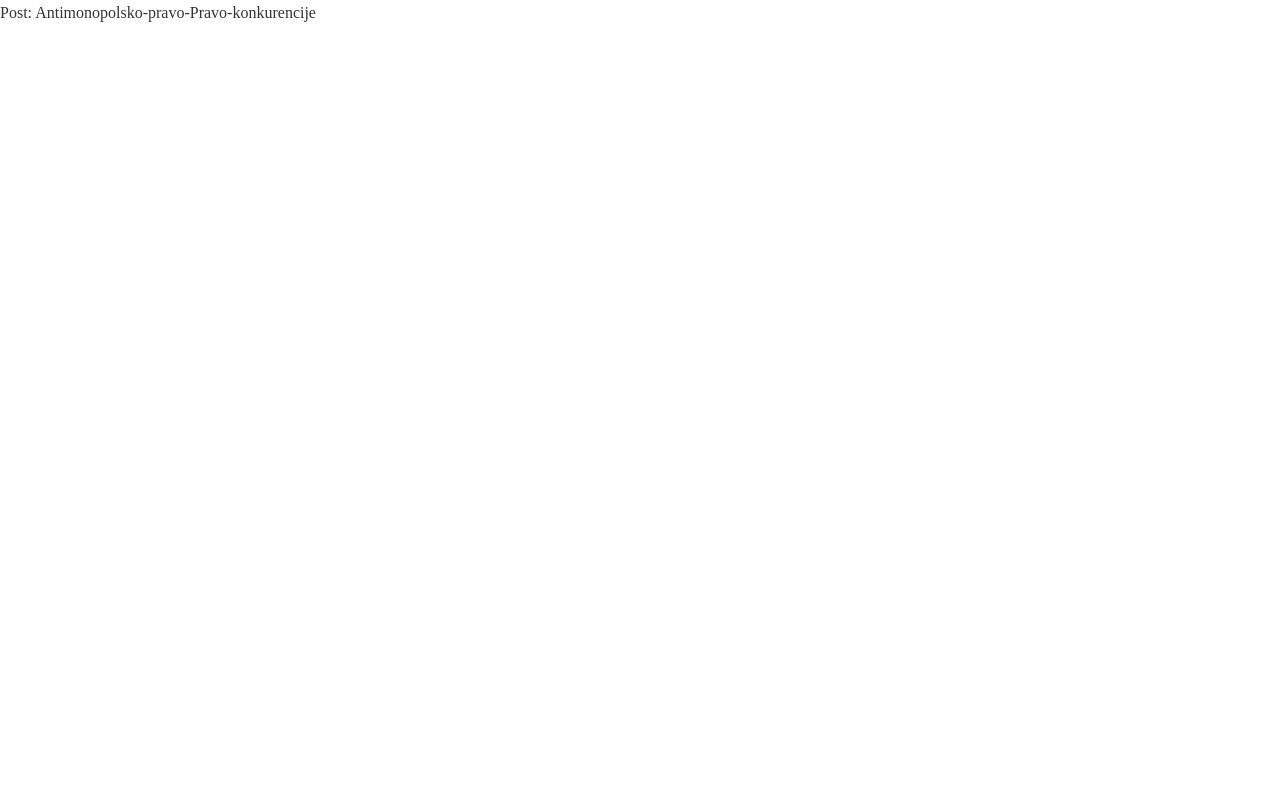
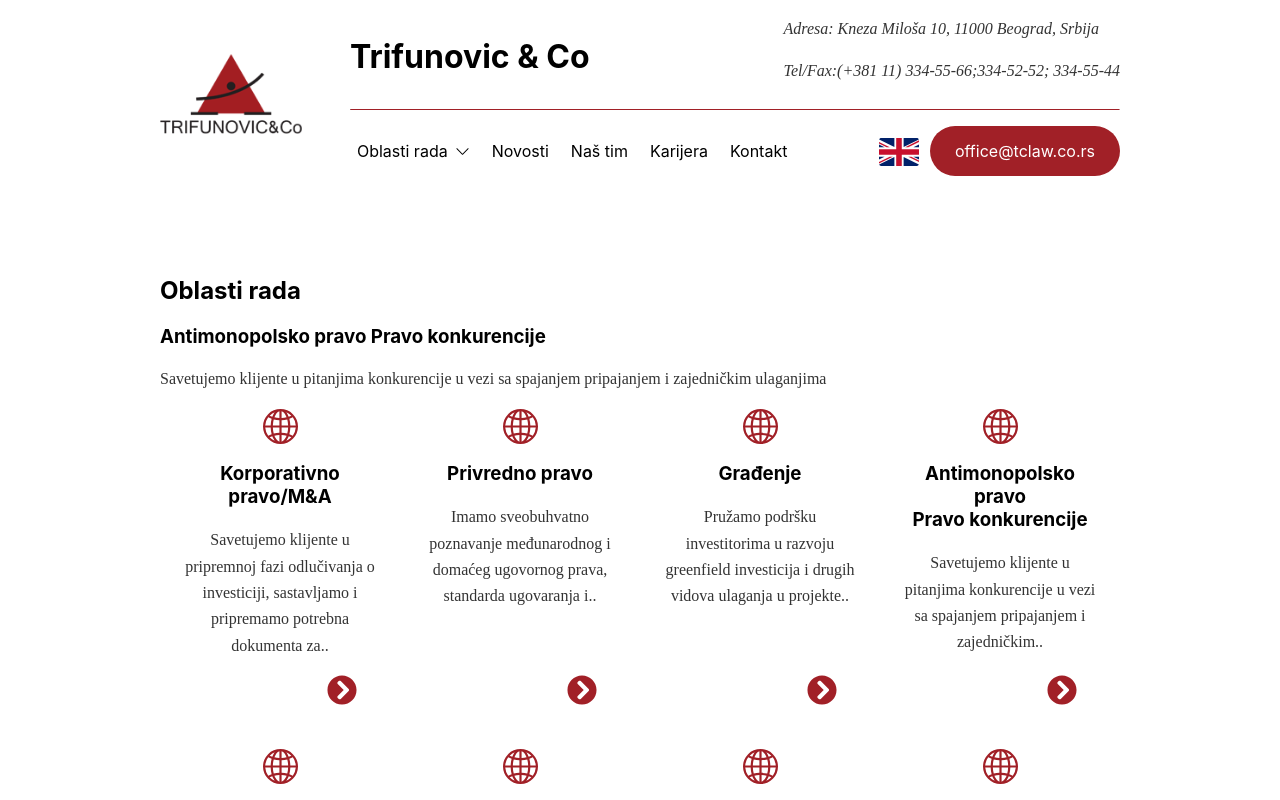
Before and after one commit to Matija8/Legacy-TC-Law-FE, a Next.js app: page /TC-law/oblasti-rada/Antimonopolsko-pravo-Pravo-konkurencije in a window 1280 px wide. Shown: the top 800 px of the page. Built offline with nearby package versions, Linux system fonts and the light colour scheme.

Commit message:
Work area links fixed

```diff
--- a/components/header.tsx
+++ b/components/header.tsx
@@ -171,9 +171,9 @@ export function Header() {
                     className="normal-text-size"
                     key={title}
                     closeMenu={closeMenu}
-                    href={`oblasti-rada/${id}`}
+                    href={`/oblasti-rada/${id}`}
                   >
-                    {title}
+                    <span className={'pre-wrap'}>{title} </span>
                   </NavItem>
                 ))}
               </div>
@@ -229,7 +229,7 @@ function NavItem({
   className?: string;
 }) {
   const router = useRouter();
-  const isActivePage = router.pathname === href;
+  const isActivePage = router.asPath === href;
   return (
     <li className={className}>
       <style jsx>
--- a/components/work-area-grid.tsx
+++ b/components/work-area-grid.tsx
@@ -11,7 +11,7 @@ export function WorkAreaGrid() {
       {workAreas.map((workArea) => (
         <WorkAreaCard key={workArea.title} link="https:www.google.com">
           {workArea.icon({ size: workElemHeaderIconSize })}
-          <h3 className={styles.preWrap}>{workArea.title}</h3>
+          <h3 className="pre-wrap">{workArea.title}</h3>
           <p>{substringToWord(workArea.text)}..</p>
         </WorkAreaCard>
       ))}
--- a/data/oblasti-rada.tsx
+++ b/data/oblasti-rada.tsx
@@ -1,6 +1,6 @@
 import { BsGlobe2 } from 'react-icons/bs';
 
-interface WorkArea {
+export interface WorkArea {
   id: string;
   title: string;
   text: string;
--- /dev/null
+++ b/pages/oblasti-rada/[workAreaId].tsx
@@ -0,0 +1,51 @@
+import { Footer } from 'components/footer';
+import { Header } from 'components/header';
+import { SiteHead } from 'components/site-head';
+import { WorkAreaGrid } from 'components/work-area-grid';
+import { workAreas, WorkArea } from 'data/oblasti-rada';
+import { useRouter } from 'next/router';
+import styles from 'styles/Home.module.scss';
+
+const WorkAreaPage = ({ workArea }: { workArea: WorkArea }) => {
+  return (
+    <div className={styles.container}>
+      <SiteHead title="Oblasti rada" />
+      <Header />
+      <main className={styles.main}>
+        <h2 className="header-underlined">Oblasti rada</h2>
+
+        <section>
+          <h3>{workArea.title}</h3>
+          <p>{workArea.text}</p>
+        </section>
+
+        <WorkAreaGrid />
+      </main>
+      <Footer />
+    </div>
+  );
+};
+
+export default WorkAreaPage;
+
+export async function getStaticPaths() {
+  return {
+    paths: workAreas.map(({ id }) => ({ params: { workAreaId: `${id}` } })),
+    fallback: false,
+  };
+}
+
+export async function getStaticProps({
+  params,
+}: {
+  params: { workAreaId: string };
+}) {
+  return {
+    props: {
+      workArea: {
+        ...workAreas.find(({ id }) => id === params.workAreaId),
+        icon: null,
+      },
+    },
+  };
+}
--- a/pages/oblasti-rada/[workArea].tsx
+++ /dev/null
@@ -1,29 +0,0 @@
-import { workAreas } from 'data/oblasti-rada';
-
-import { useRouter } from 'next/router';
-
-const WorkAreaPage = () => {
-  const router = useRouter();
-  const { workArea } = router.query;
-
-  return <p>Post: {workArea}</p>;
-};
-
-export default WorkAreaPage;
-
-export async function getStaticPaths() {
-  return {
-    paths: workAreas.map(({ id }) => ({ params: { workArea: `${id}` } })),
-    fallback: false,
-  };
-}
-
-export async function getStaticProps({
-  params,
-}: {
-  params: { workArea: string };
-}) {
-  return {
-    props: {}, // will be passed to the page component as props
-  };
-}
--- a/styles/Home.module.scss
+++ b/styles/Home.module.scss
@@ -1,7 +1,9 @@
 $breakpointTablet: 768px;
 
+$contained-rl-padding: 3rem;
+
 .container {
-  padding: 0 3rem;
+  padding: 0 $contained-rl-padding;
   min-height: 100vh;
   display: flex;
   flex-direction: column;
--- a/styles/globals.scss
+++ b/styles/globals.scss
@@ -99,3 +99,7 @@ nav {
     grid-template-columns: repeat(4, 1fr);
   }
 }
+
+.pre-wrap {
+  white-space: pre-wrap;
+}
```
